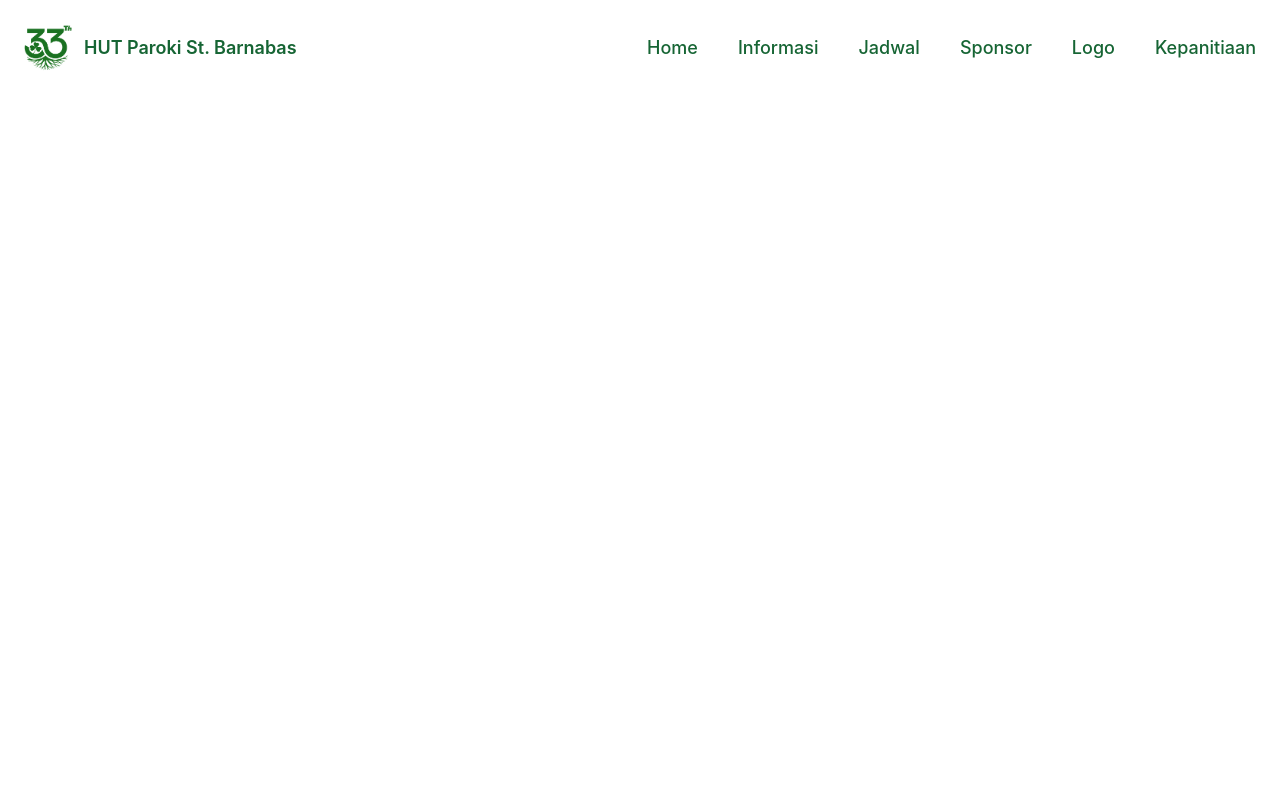
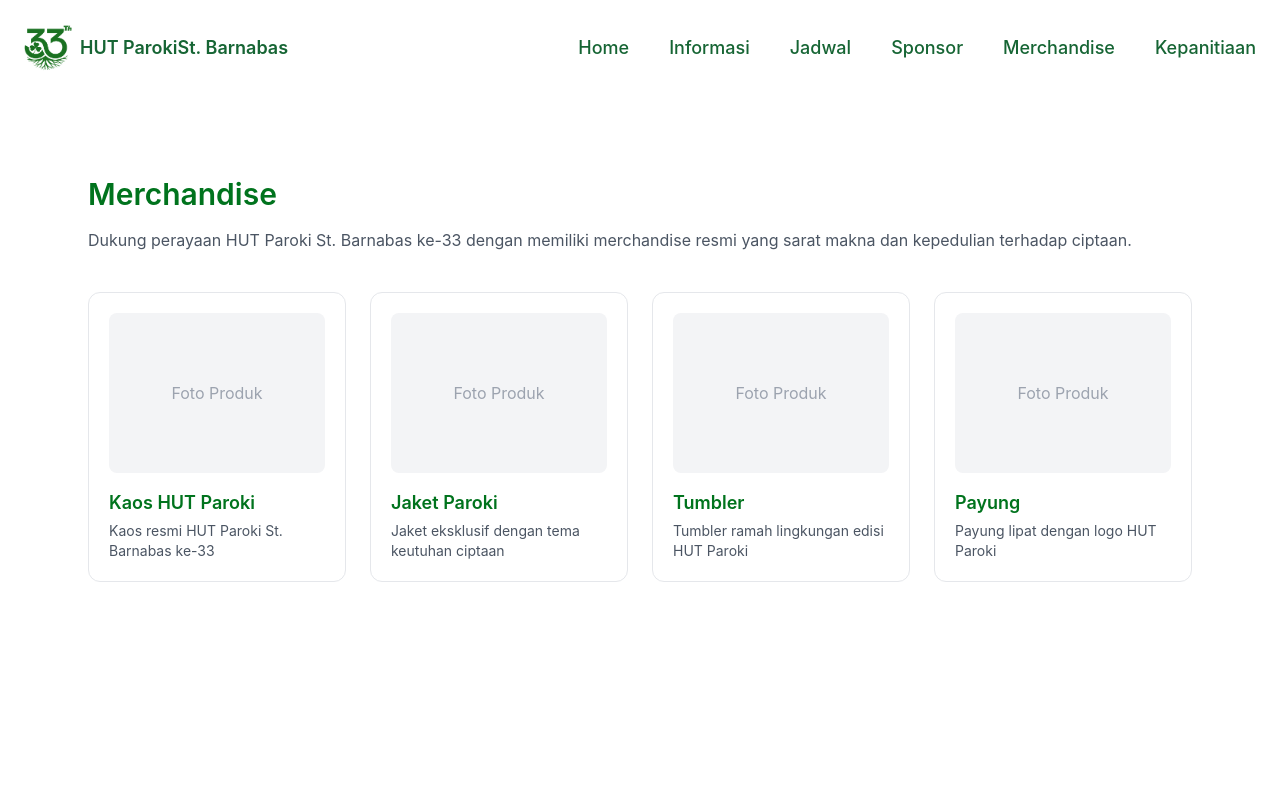
Before and after one commit to Inocensius10/hut-paroki-st-barnabas, a React (Vite) app: page /merchandise in a window 1280 px wide. Shown: the top 800 px of the page. Built offline with nearby package versions, Linux system fonts and the light colour scheme.

Commit message:
perbaikan logo dengan judul, isian revisi, pages logo ganti menjadi merch

```diff
--- a/src/App.jsx
+++ b/src/App.jsx
@@ -1,4 +1,6 @@
 import { BrowserRouter, Routes, Route } from "react-router-dom"
+
+import ScrollToTop from "./components/ScrollToTop"
 import Navbar from "./components/Navbar"
 import Footer from "./components/Footer"
 
@@ -6,21 +8,25 @@ import Home from "./pages/Home"
 import Informasi from "./pages/Informasi"
 import Jadwal from "./pages/Jadwal"
 import Sponsor from "./pages/Sponsor"
-import Logo from "./pages/Logo"
+import Merchandise from "./pages/Merchandise"
 import Kepanitiaan from "./pages/Kepanitiaan"
 
 export default function App() {
   return (
     <BrowserRouter>
+
+      {/* INI KUNCINYA */}
+      <ScrollToTop />
+
       <Navbar />
 
-      <main className="pt-20 min-h-screen">
+      <main className="pt-24 min-h-screen w-full">
         <Routes>
           <Route path="/" element={<Home />} />
           <Route path="/informasi" element={<Informasi />} />
           <Route path="/jadwal" element={<Jadwal />} />
           <Route path="/sponsor" element={<Sponsor />} />
-          <Route path="/logo" element={<Logo />} />
+          <Route path="/merchandise" element={<Merchandise />} />
           <Route path="/kepanitiaan" element={<Kepanitiaan />} />
         </Routes>
       </main>
--- a/src/components/Footer.jsx
+++ b/src/components/Footer.jsx
@@ -34,7 +34,7 @@ export default function Footer() {
       </div>
 
       <div className="text-center text-xs text-white/60 py-4 border-t border-white/20">
-        © 2026 HUT Paroki St. Barnabas Pamulang
+        © 2026 Panita HUT Paroki St. Barnabas Pamulang
       </div>
     </footer>
   )
--- a/src/components/Navbar.jsx
+++ b/src/components/Navbar.jsx
@@ -22,14 +22,19 @@ export default function Navbar() {
       <div className="max-w-7xl mx-auto px-4 md:px-6">
         <div className="flex items-center justify-between h-20 md:h-24">
 
-          {/* Logo + Judul */}
-          <div className="flex items-center gap-3">
-            <img src={logo} alt="Logo" className="w-10 h-10 md:w-12 md:h-12" />
-            <span className="font-semibold text-sm sm:text-base md:text-lg text-green-800 leading-tight">
-              HUT Paroki <br className="sm:hidden" />
-              St. Barnabas
-            </span>
-          </div>
+            {/* Logo + Judul */}
+            <div className="flex items-center gap-2">
+              <img
+                src={logo}
+                alt="Logo"
+                className="w-10 h-10 md:w-12 md:h-12"
+              />
+              <span className="font-semibold text-sm sm:text-base md:text-lg text-green-800 leading-snug">
+                HUT Paroki
+                <br className="sm:hidden" />
+                St. Barnabas
+              </span>
+            </div>
 
           {/* Menu Desktop */}
           <div className="hidden md:flex items-center gap-10 text-lg font-medium text-green-800">
@@ -37,7 +42,7 @@ export default function Navbar() {
             {menuItem("/informasi", "Informasi")}
             {menuItem("/jadwal", "Jadwal")}
             {menuItem("/sponsor", "Sponsor")}
-            {menuItem("/logo", "Logo")}
+            {menuItem("/merchandise", "Merchandise")}
             {menuItem("/kepanitiaan", "Kepanitiaan")}
           </div>
 
--- a/src/pages/Home.jsx
+++ b/src/pages/Home.jsx
@@ -30,7 +30,9 @@ export default function Home() {
               </h2>
               <p className="text-black leading-relaxed text-justify">
                 Logo HUT Paroki St. Barnabas ke-33 mengusung tema
-                <strong> “Berakar dalam iman, bertumbuh bersama ciptaan” </strong>
+                <span className="font-semibold italic">
+                  {" "}“Berakar dalam iman, bertumbuh bersama ciptaan”
+                </span>{" "}
                 sebagai ajakan refleksi atas perjalanan iman dan pelayanan paroki.
                 Angka <strong>33</strong> dibentuk menyatu menyerupai simbol
                 <em> infinity</em>, melambangkan kedewasaan iman dan karya pelayanan
--- a/src/pages/Informasi.jsx
+++ b/src/pages/Informasi.jsx
@@ -1,5 +1,8 @@
+import PageWrapper from "../components/PageWrapper"
+
 export default function Informasi() {
   return (
+    <PageWrapper>
       <div className="max-w-5xl mx-auto px-6 py-20">
         <h1 className="text-3xl font-semibold text-primary mb-4">
           Informasi Acara
@@ -8,5 +11,6 @@ export default function Informasi() {
           Informasi lengkap mengenai rangkaian acara HUT Paroki.
         </p>
       </div>
+    </PageWrapper>
   )
 }
--- a/src/pages/Jadwal.jsx
+++ b/src/pages/Jadwal.jsx
@@ -1,3 +1,5 @@
+import PageWrapper from "../components/PageWrapper"
+
 export default function Jadwal() {
   const jadwal = [
     { hari: "Senin", acara: "Pembukaan HUT Paroki", waktu: "18.00 WIB" },
@@ -7,6 +9,7 @@ export default function Jadwal() {
   ]
 
   return (
+    <PageWrapper>
       <div className="max-w-5xl mx-auto px-6 py-20">
         <h1 className="text-3xl font-semibold text-primary mb-8">
           Jadwal Kegiatan
@@ -29,5 +32,6 @@ export default function Jadwal() {
           ))}
         </div>
       </div>
+    </PageWrapper>
   )
 }
--- a/src/pages/Kepanitiaan.jsx
+++ b/src/pages/Kepanitiaan.jsx
@@ -1,3 +1,5 @@
+import PageWrapper from "../components/PageWrapper"
+
 export default function Kepanitiaan() {
   const panitia = [
     { jabatan: "Ketua Panitia", nama: "Nama Ketua" },
@@ -7,6 +9,7 @@ export default function Kepanitiaan() {
   ]
 
   return (
+    <PageWrapper>
       <div className="max-w-5xl mx-auto px-6 py-20">
         <h1 className="text-3xl font-semibold text-primary mb-8">
           Susunan Kepanitiaan
@@ -26,5 +29,6 @@ export default function Kepanitiaan() {
           ))}
         </div>
       </div>
+    </PageWrapper>
   )
 }
--- a/src/pages/Logo.jsx
+++ /dev/null
@@ -1,23 +0,0 @@
-import logo from "../assets/logo.png"
-
-export default function Logo() {
-  return (
-    <div className="max-w-5xl mx-auto px-6 py-20 text-center">
-      <h1 className="text-3xl font-semibold text-primary mb-8">
-        Logo HUT Paroki
-      </h1>
-
-      <img
-        src={logo}
-        alt="Logo HUT Paroki"
-        className="mx-auto w-48 mb-6"
-      />
-
-      <p className="text-gray-600 leading-relaxed">
-        Logo HUT Paroki St. Barnabas menggambarkan semangat kebersamaan,
-        pelayanan, serta pertumbuhan iman umat. Warna hijau tua
-        melambangkan harapan, kehidupan, dan keteguhan iman Kristiani.
-      </p>
-    </div>
-  )
-}
--- /dev/null
+++ b/src/pages/Merchandise.jsx
@@ -0,0 +1,57 @@
+import PageWrapper from "../components/PageWrapper"
+
+export default function Merchandise() {
+  const items = [
+    {
+      nama: "Kaos HUT Paroki",
+      deskripsi: "Kaos resmi HUT Paroki St. Barnabas ke-33",
+    },
+    {
+      nama: "Jaket Paroki",
+      deskripsi: "Jaket eksklusif dengan tema keutuhan ciptaan",
+    },
+    {
+      nama: "Tumbler",
+      deskripsi: "Tumbler ramah lingkungan edisi HUT Paroki",
+    },
+    {
+      nama: "Payung",
+      deskripsi: "Payung lipat dengan logo HUT Paroki",
+    },
+  ]
+
+  return (
+    <PageWrapper>
+      <div className="max-w-6xl mx-auto px-6 py-20">
+        <h1 className="text-3xl font-semibold text-primary mb-4">
+          Merchandise
+        </h1>
+        <p className="text-gray-600 mb-10">
+          Dukung perayaan HUT Paroki St. Barnabas ke-33 dengan memiliki
+          merchandise resmi yang sarat makna dan kepedulian terhadap ciptaan.
+        </p>
+
+        <div className="grid sm:grid-cols-2 md:grid-cols-4 gap-6">
+          {items.map((item, index) => (
+            <div
+              key={index}
+              className="border rounded-xl p-5 bg-white hover:shadow-md transition"
+            >
+              {/* Placeholder gambar */}
+              <div className="h-40 bg-gray-100 rounded-lg mb-4 flex items-center justify-center text-gray-400">
+                Foto Produk
+              </div>
+
+              <h3 className="font-semibold text-lg text-primary mb-1">
+                {item.nama}
+              </h3>
+              <p className="text-sm text-gray-600">
+                {item.deskripsi}
+              </p>
+            </div>
+          ))}
+        </div>
+      </div>
+    </PageWrapper>
+  )
+}
--- a/src/pages/Sponsor.jsx
+++ b/src/pages/Sponsor.jsx
@@ -1,3 +1,5 @@
+import PageWrapper from "../components/PageWrapper"
+
 export default function Sponsor() {
   const sponsors = [
     "Sponsor Utama",
@@ -7,6 +9,7 @@ export default function Sponsor() {
   ]
 
   return (
+    <PageWrapper>
       <div className="max-w-5xl mx-auto px-6 py-20">
         <h1 className="text-3xl font-semibold text-primary mb-8">
           Sponsor & Mitra
@@ -23,5 +26,6 @@ export default function Sponsor() {
           ))}
         </div>
       </div>
+    </PageWrapper>
   )
 }
```
Also changed, not shown: 1 other file (tests, documents, lock files or other folders). Lines whose indentation alone changed are shown as unchanged.
